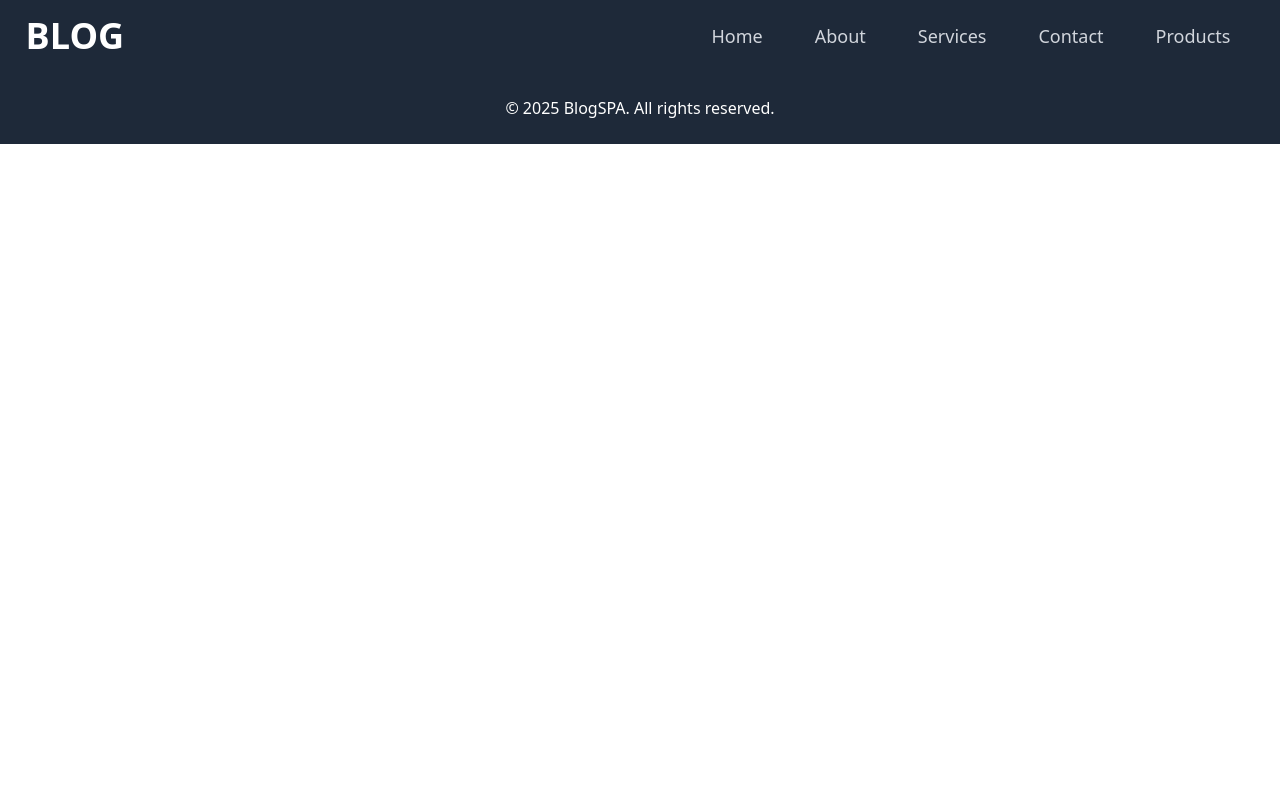
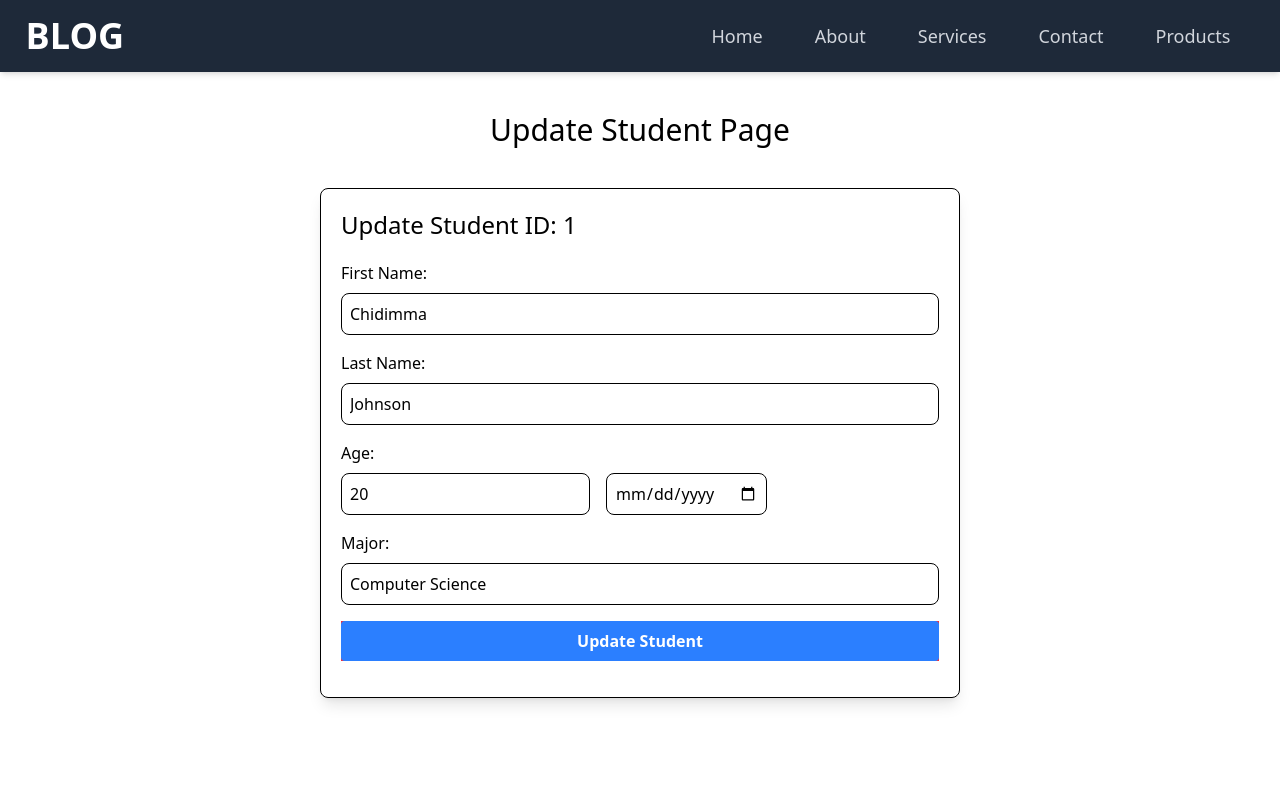
Before and after one commit to cenphilips/static-page, a React (Vite) app in the folder React/blogSPA/: page /update-student/1 in a window 1280 px wide. Shown: the top 800 px of the page. Built offline with nearby package versions, Linux system fonts and the light colour scheme; data requests are answered from the project's data file.

Commit message:
update student

```diff
--- a/React/blogSPA/data/db.json
+++ b/React/blogSPA/data/db.json
@@ -1,18 +1,18 @@
 {
   "Students": [
     {
-      "id": "1",
-      "firstname": "Alice",
+      "firstname": "Chidimma",
       "lastname": "Johnson",
       "age": 20,
-      "major": "Computer Science"
+      "major": "Computer Science",
+      "id": "1"
     },
     {
-      "id": "2",
-      "firstname": "Bob",
+      "firstname": "James",
       "lastname": "Smith",
       "age": 22,
-      "major": "Mathematics"
+      "major": "Mathematics",
+      "id": "2"
     },
     {
       "id": "3",
--- a/React/blogSPA/src/App.jsx
+++ b/React/blogSPA/src/App.jsx
@@ -8,6 +8,7 @@ import Footer from './Footer'
 import Home from './Home'
 import AddStudent from './AddStudent'
 import AddProduct from './AddProduct'
+import UpdateStudent from './UpdateStudent'
 
 
 function App() {
@@ -23,6 +24,7 @@ function App() {
         <Route path='/contact' element={<Contact />} />
         <Route path='/add-student' element={<AddStudent />} />
         <Route path='/add-product' element={<AddProduct />} />
+        <Route path='/update-student/:id' element={<UpdateStudent />} />
       </Routes>
       <Footer />
     </>
--- a/React/blogSPA/src/Home.jsx
+++ b/React/blogSPA/src/Home.jsx
@@ -1,9 +1,10 @@
 import React, { useState, useEffect } from 'react'
-import { Link } from 'react-router-dom'
+import { Link, useNavigate } from 'react-router-dom'
 
 const Home = () => {
   const [count, setCount] = useState(0)
   const [students, setStudents] = useState([])
+  const navigate = useNavigate()
 
   useEffect(() => {
     fetch('http://localhost:3000/Students')
@@ -16,6 +17,10 @@ const Home = () => {
       .then((data) => setStudents(data))
       .catch((err) => console.log(err))
   }, [])
+
+  const navigateStudent = (id) => {
+    navigate(`/update-student/${id}`)
+  }
   return (
     <div className=''>
       <div className='my-5'>
@@ -69,7 +74,7 @@ const Home = () => {
                     <td className='border px-4 py-2'>{student.age}</td>
                     <td className='border px-4 py-2'>{student.major}</td>
                     <td className='border px-4 py-2' >
-                      <button className='bg-blue-500 hover:bg-blue-700 text-white font-bold text-sm rounded px-3 py-1 cursor-pointer'>Update</button>
+                      <button onClick={() => navigateStudent(student.id)} className='bg-blue-500 hover:bg-blue-700 text-white font-bold text-sm rounded px-3 py-1 cursor-pointer'>Update</button>
                     </td>
                     <td className='border px-4 py-2'>
                       <button className='bg-red-500 hover:bg-red-700 text-white font-bold text-sm rounded px-3 py-1 cursor-pointer'>Delete</button>
--- /dev/null
+++ b/React/blogSPA/src/UpdateStudent.jsx
@@ -0,0 +1,144 @@
+import React, { useEffect, useState } from 'react'
+import { useParams, useNavigate } from 'react-router-dom'
+
+const UpdateStudent = () => {
+  const { id } = useParams()
+  const [student, setStudent] = useState(null)
+  const [firstname, setFirstName] = useState('')
+  const [lastname, setLastName] = useState('')
+  const [dob, setDob] = useState('')
+  const [major, setMajor] = useState('')
+  const [errMsg, setErrMsg] = useState('')
+  const [succ, setSucc] = useState('')
+  const navigate = useNavigate()
+
+  useEffect(() => {
+    fetch(`http://localhost:3000/Students/${id}`)
+      .then((res) => {
+        if (!res.ok) {
+          throw new Error('Network response was not ok')
+        }
+        return res.json()
+      })
+      .then((data) => setStudent(data))
+      .catch((err) => console.log(err))
+  }, [id])
+
+  const handleUpdateStudent = (e) => {
+    e.preventDefault()
+    const age = new Date().getFullYear() - new Date(dob).getFullYear()
+    const studentData = {
+      firstname: firstname || student.firstname,
+      lastname: lastname || student.lastname,
+      age: age || student.age,
+      major: major || student.major,
+    }
+    fetch(`http://localhost:3000/Students/${id}`, {
+      method: 'PUT',
+      headers: {
+        'Content-Type': 'application/json',
+      },
+      body: JSON.stringify(studentData),
+    })
+      .then((res) => {
+        if (!res.ok) {
+          throw new Error('Network response was not ok')
+        }
+        return res.json()
+      })
+      .then((data) => {
+        setStudent(data)
+        setSucc('Student updated successfully')
+        setErrMsg('')
+        setTimeout(() => {
+          navigate('/')
+        }, 5000)
+      })
+      .catch((err) => {
+        setErrMsg('Failed to update student')
+        setSucc('')
+        console.log(err)
+      })
+  }
+  return (
+    <div className='h-screen'>
+      <h1 className='text-3xl text-center mt-10'>Update Student Page</h1>
+      <div>
+        {student ? (
+          <div className='w-1/2 mx-auto mt-10 p-5 border rounded-lg shadow-lg'>
+            <h2 className='text-2xl mb-5'>Update Student ID: {student.id}</h2>
+            {errMsg && <p className='text-red-500 mb-5'>{errMsg}</p>}
+            {succ && <p className='text-green-500 mb-5'>{succ}</p>}
+            <form>
+              <div className='mb-4'>
+                <label className='block mb-2'>First Name:</label>
+                <div>
+                  <input
+                    type='text'
+                    defaultValue={student.firstname}
+                    className='w-full p-2 border rounded-lg'
+                    onChange={(e) => setFirstName(e.target.value)}
+                  />
+                </div>
+              </div>
+              <div className='mb-4'>
+                <label className='block mb-2'>Last Name:</label>
+                <div>
+                  <input
+                    type='text'
+                    defaultValue={student.lastname}
+                    className='w-full p-2 border rounded-lg'
+                    onChange={(e) => setLastName(e.target.value)}
+                  />
+                </div>
+              </div>
+              <div className='mb-4'>
+                <label className='block mb-2'>Age:</label>
+                <div className='flex gap-4'>
+                  <div>
+                    <input
+                      type='number'
+                      defaultValue={student.age}
+                      className='w-full p-2 border rounded-lg'
+                    />
+                  </div>
+                  <div>
+                    <input
+                      type='date'
+                      defaultValue={student.dob}
+                      className='w-full p-2 border rounded-lg'
+                      onChange={(e) => setDob(e.target.value)}
+                    />
+                  </div>
+                </div>
+              </div>
+              <div className='mb-4'>
+                <label className='block mb-2'>Major:</label>
+                <div>
+                  <input
+                    type='text'
+                    defaultValue={student.major}
+                    className='w-full p-2 border rounded-lg'
+                    onChange={(e) => setMajor(e.target.value)}
+                  />
+                </div>
+              </div>
+              <div className='text-center mb-4 mt-2 w-full bg-red-500'>
+                <button
+                  onClick={(e) => handleUpdateStudent(e)}
+                  className='text-white w-full cursor-pointer bg-blue-500 hover:bg-blue-700 font-bold py-2 px-4 rounded'
+                >
+                  Update Student
+                </button>
+              </div>
+            </form>
+          </div>
+        ) : (
+          <p className='text-center mt-10'>Loading student data...</p>
+        )}
+      </div>
+    </div>
+  )
+}
+
+export default UpdateStudent
```
